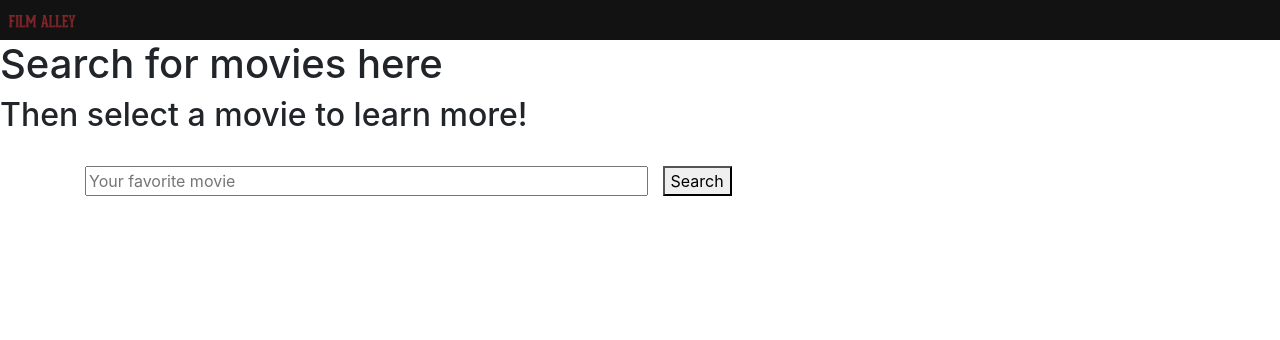
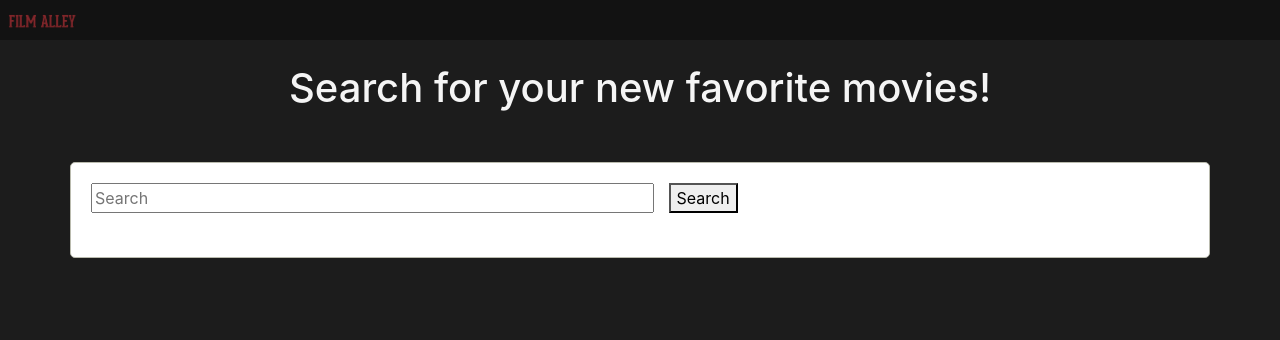
Before and after one commit to ae-ramirez/205-final-project, a Flask app: page /search in a window 1280 px wide. Shown: the top 340 px of the page. Run offline with Flask 2, Linux system fonts and the light colour scheme; some libraries are stand-ins or nearby versions.

Commit message:
Add a whole lot of style to search page

```diff
--- a/templates/search.html
+++ b/templates/search.html
@@ -8,15 +8,14 @@
 
       <title>Search for Movies!</title>
   </head>
-<body>
-  {% include "header.html" %}
-      <h1>Search for movies here</h1>
-      <h2>Then select a movie to learn more!</h2>
+  <body style="background-color:#1C1C1C;">
+    {% include "header.html" %}
     <br>
-    <div class="container">
+    <h1 style="text-align:center;color:#F5F5F5;">Search for your new favorite movies!</h1>
+    <div class="container" style='background-color:#FFFFFF;border:1px solid #BABBAE;border-radius:5px;padding:10px;margin-top:50px;'>
       <form method="post" id="form" class="search" action="/search">
-        <div>
-          <input type="text" size="50" name="query" placeholder="Your favorite movie"/>
+        <div style='margin:10px;'>
+          <input type="text" size="50" name="query" placeholder="Search"/>
           <button style="margin-left: 10px;">Search</button>
         </div>
       </form>
```
